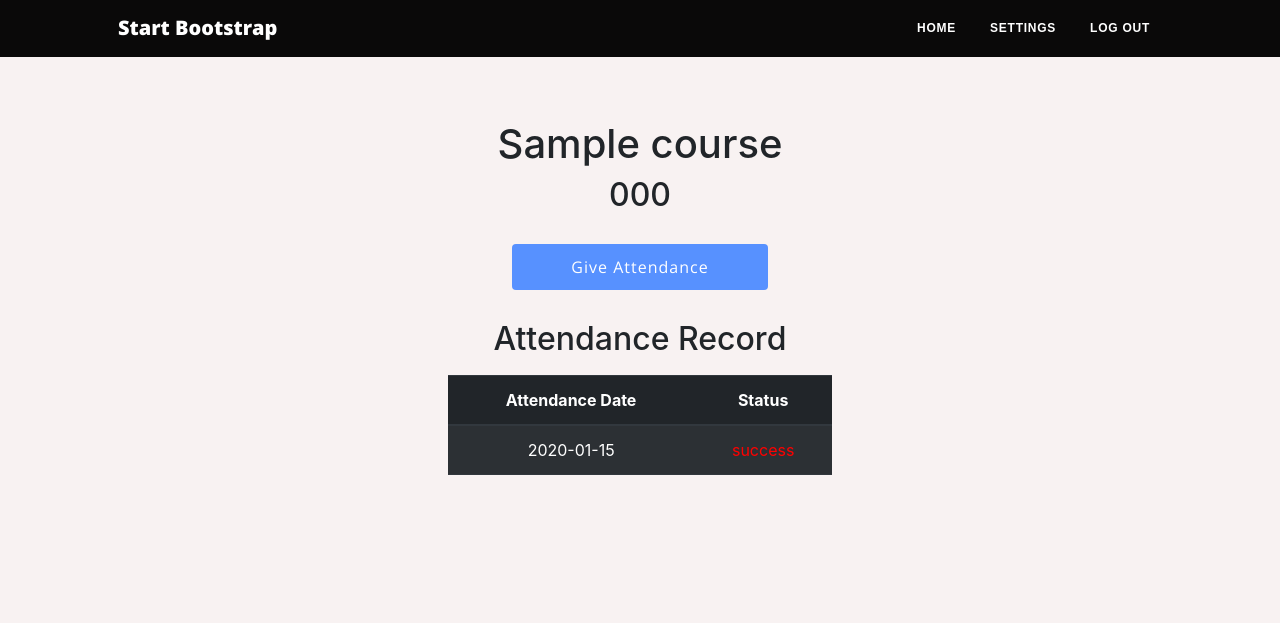
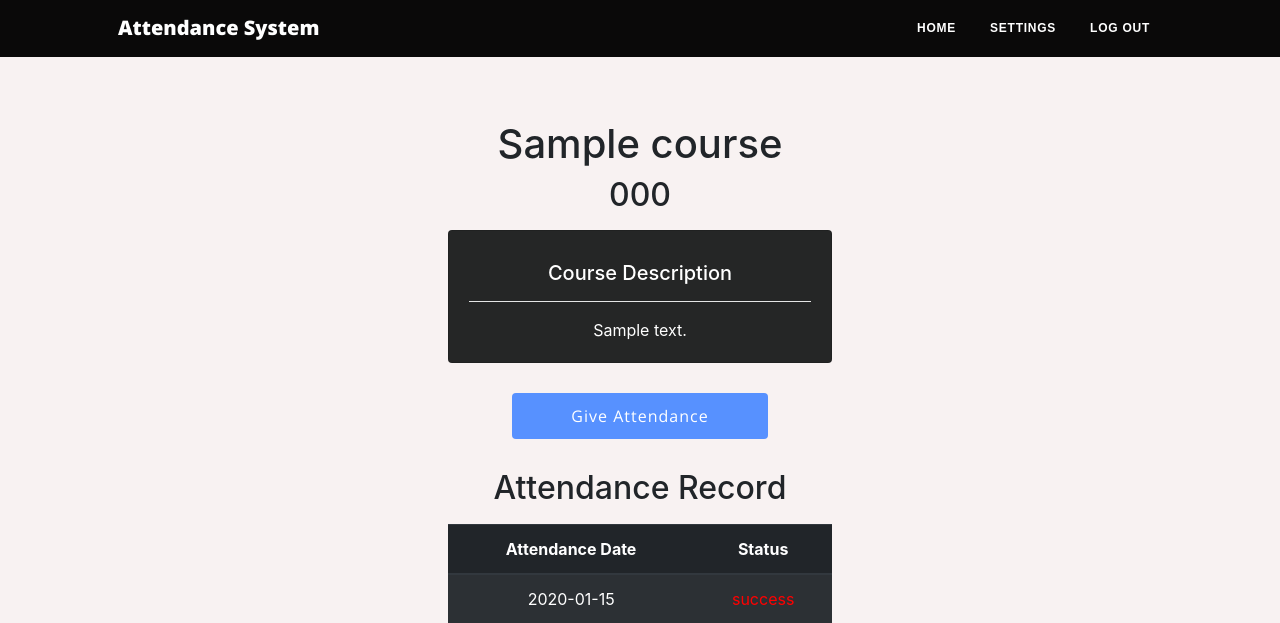
Before and after one commit to Haroon-Khan11/Facial_Recognition_Attendance, a Flask app: page /CourseS/1/1 in a window 1280 px wide. Shown: the top 623 px of the page. Run offline with Flask 3, Linux system fonts and the light colour scheme; a user stored in the database is signed in; tables that the repository leaves empty hold one stand-in row (values such as "Sample post"); some libraries are stand-ins or nearby versions.

Commit message:
Latest Commit

```diff
--- a/main.py
+++ b/main.py
@@ -30,8 +30,8 @@ class Base(DeclarativeBase):
     pass
 
 
-video = cv2.VideoCapture(0)
-facedetect = cv2.CascadeClassifier('haarcascade/haarcascade_frontalface_default.xml')
+# video = cv2.VideoCapture(0)
+# facedetect = cv2.CascadeClassifier('haarcascade/haarcascade_frontalface_default.xml')
 
 global_data = {}
 user_id_global = None
--- a/templates/header.html
+++ b/templates/header.html
@@ -49,7 +49,7 @@
     <!-- Navigation-->
     <nav class="navbar navbar-expand-lg navbar-light" id="mainNav" style="background-color: #0a0909; height: 56.6px">
       <div class="container px-4 px-lg-5">
-        <a class="navbar-brand" href="/" style="color: white">Start Bootstrap</a>
+        <a class="navbar-brand" href="#" style="color: white">Attendance System</a>
         <button
           class="navbar-toggler"
           type="button"
--- a/templates/student_course.html
+++ b/templates/student_course.html
@@ -15,6 +15,15 @@
     <h1>{{ course.course_name }}</h1>
     <h2>{{ course.course_code }}</h2>
 </div>
+<div style="display: flex; justify-content: center">
+        <div class="card" style="width: 24rem; padding-top: 10px; text-align: center; background-color: #252626; color: white">
+          <div class="card-body">
+            <h5 style="color: white">Course Description</h5>
+            <hr>
+            <p style="margin: 0 10px 0 10px">{{ course.course_description }}</p>
+          </div>
+        </div>
+      </div>
 <div class="form-group" style="margin-top: 30px; display: flex; justify-content: center">
     <a href="{{ url_for('give_attendance_page', course_id=course_id) }}" class="btn btn-block create-account" id="attendance_button" style="width: 20%; background-color: #5791ff; display: block; text-align: center; text-decoration: none; color: white; padding: 10px;">Give Attendance</a>
 </div>
```
